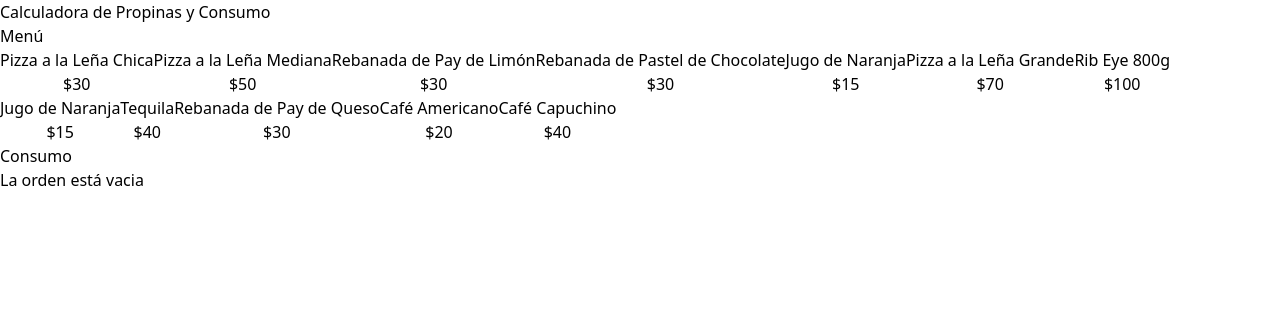
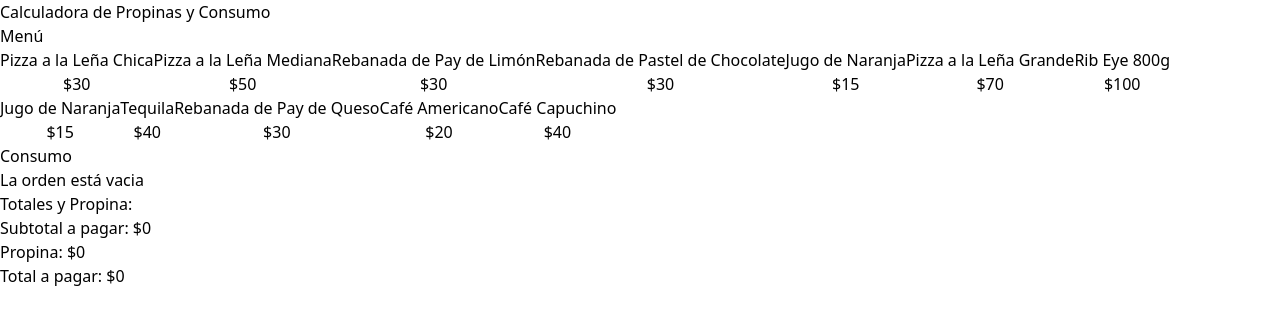
Before and after one commit to DanielMR-dev/CalculadoraPropinas-REACT-TypeScript, a React (Vite) app: page / in a window 1280 px wide. Shown: the top 324 px of the page. Built offline with nearby package versions, Linux system fonts and the light colour scheme.

Commit message:
Creando el Componente con los totales

```diff
--- a/src/App.tsx
+++ b/src/App.tsx
@@ -1,5 +1,6 @@
 import MenuItem from "./components/MenuItem"
 import OrderContents from "./components/OrderContents"
+import OrderTotals from "./components/OrderTotals"
 import { menuItems } from "./data/db"
 import useOrder from "./hooks/useOrder"
 
@@ -35,8 +36,10 @@
             order={order}
             removeItem={removeItem}
           />
+
+          <OrderTotals/>
+
         </div>
-
       </main>
     </>
   )
--- /dev/null
+++ b/src/components/OrderTotals.tsx
@@ -0,0 +1,22 @@
+
+export default function OrderTotals() {
+  return (
+    <>
+        <div className="space-y-3">
+            <h2 className="font-black text-2xl">Totales y Propina:</h2>
+            <p>Subtotal a pagar: {''}
+                <span className="font-bold">$0</span>
+            </p>
+            <p>Propina: {''}
+                <span className="font-bold">$0</span>
+            </p>
+            <p>Total a pagar: {''}
+                <span className="font-bold">$0</span>
+            </p>
+        </div>
+        <button>
+
+        </button>
+    </>
+  )
+}
```
